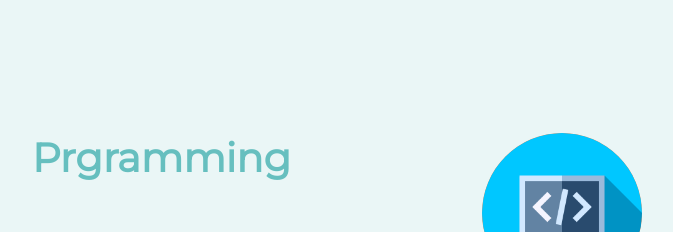
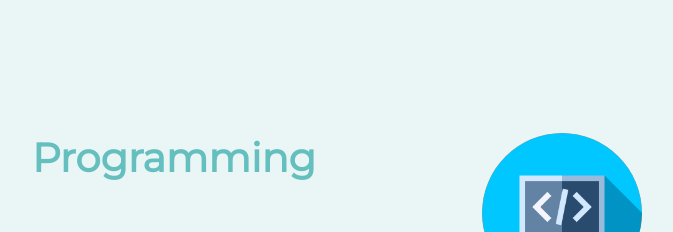
Before and after one commit to FahadMajed/Me, a plain HTML site: page index.html in a window 1280 px wide. Shown: the part 2060-2292 px from the top of the page, without its empty margins (288-961 px from the left). Drawn offline with Linux system fonts and the light colour scheme.

Commit message:
Update index.html

```diff
--- a/index.html
+++ b/index.html
@@ -50,7 +50,7 @@
       <img class="database" style="float: right;" src="images/code.png" alt="">
 
 
-<h3 class="db" style="position: relative; top: 75px; ">  Prgramming</h3>
+<h3 class="db" style="position: relative; top: 75px; ">  Programming</h3>
 
 
       <p class="databasep" > Programming is the process of taking an algorithm and encoding it into a notation, a programming language,
```
